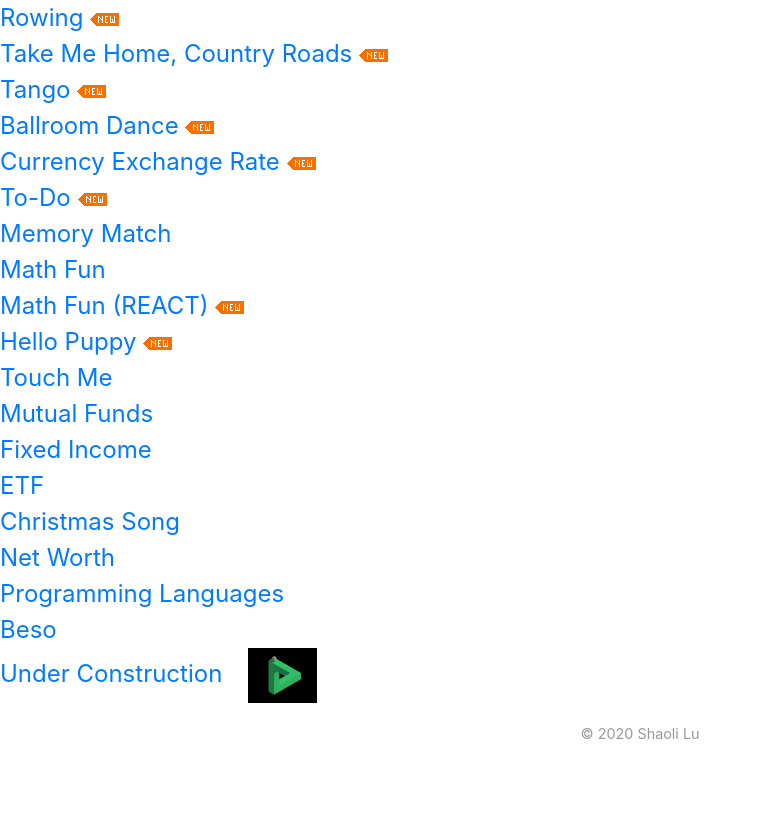
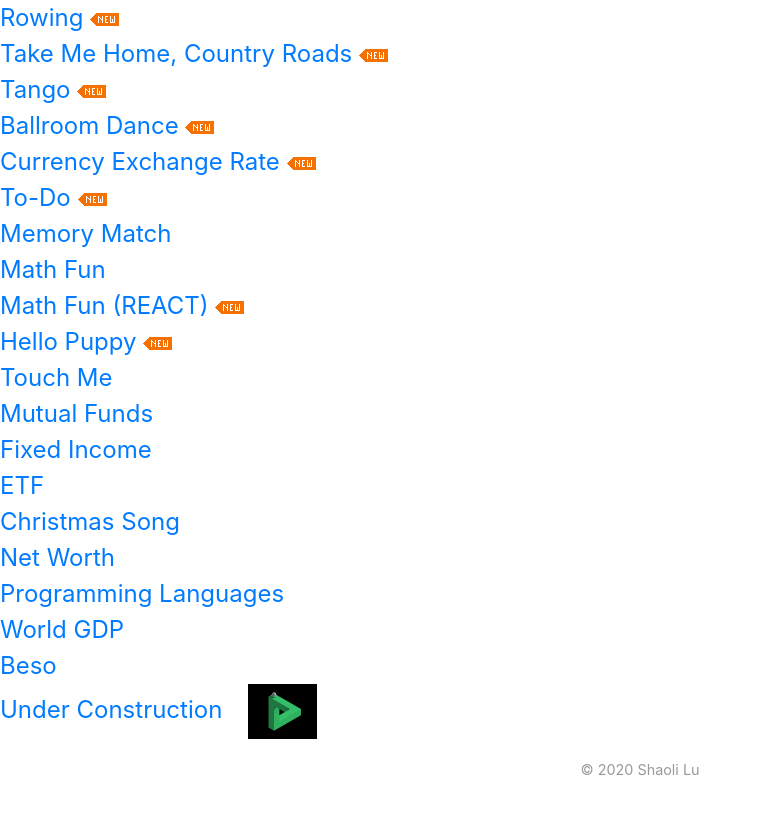
Before and after one commit to shaoli-lu/Portfolio, a plain HTML site: page index.html in a window 1280 px wide. Shown: the part 330-1144 px from the top of the page, without its empty margins (0-761 px from the left). Before the commit the page ends 1111 px from the top, so only its background shows below. Drawn offline with nearby package versions, Linux system fonts and the light colour scheme.

Commit message:
world gdp

```diff
--- a/index.html
+++ b/index.html
@@ -92,6 +92,9 @@
         <a href="https://shaoli-lu.github.io/Web/" target="_blank">Programming Languages</a>
     </div>
 
+    <div>
+        <a href="https://shaoli-lu.github.io/World/" target="_blank">World GDP</a>
+    </div>
 
 	<div>
 	<a href="https://shaoli-lu.github.io/Beso/" target="_blank">Beso</a>
```
